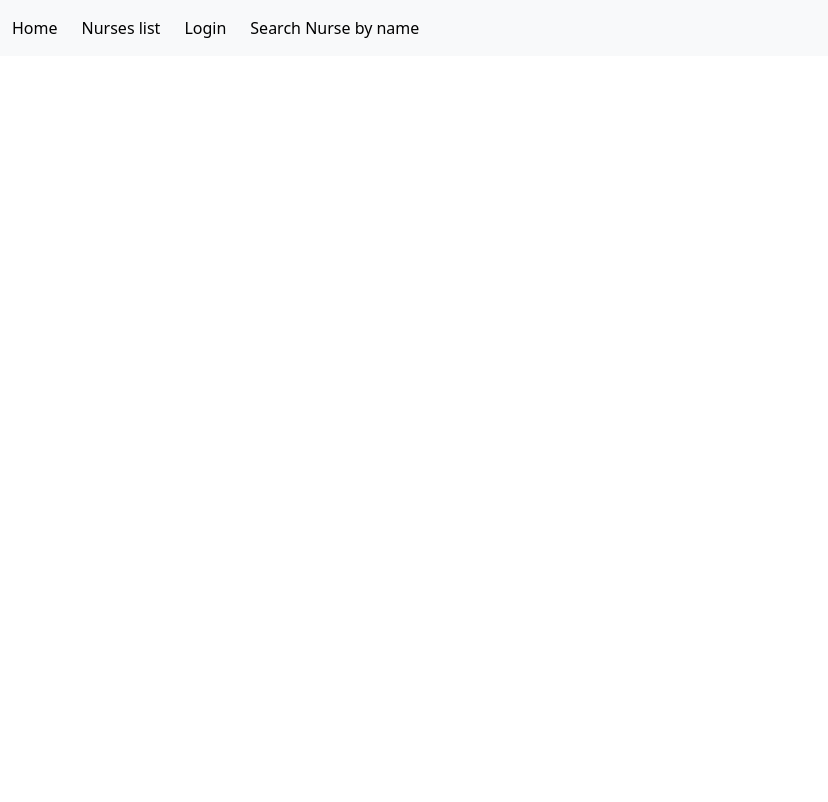
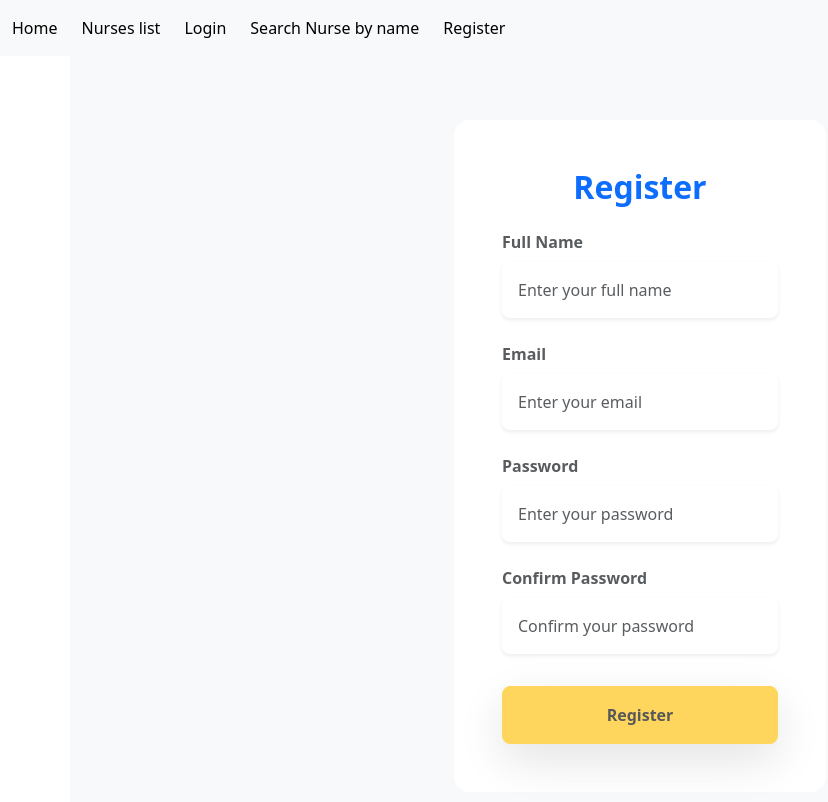
Before and after one commit to santiestebanellc/pr06_daw_front_end, an Angular app in the folder NurseProject_Frontend/: page /nurses-register in a window 1280 px wide. Before the commit this address led to /. Shown: the top 802 px of the page, without its empty margins (0-828 px from the left). Built offline with nearby package versions, Linux system fonts and the light colour scheme.

Commit message:
Nurse-Register#12

```diff
--- a/NurseProject_Frontend/angular.json
+++ b/NurseProject_Frontend/angular.json
@@ -90,5 +90,8 @@
         }
       }
     }
+  },
+  "cli": {
+    "analytics": "a9913d04-a608-4cb7-b08f-daf101feb124"
   }
 }
--- a/NurseProject_Frontend/src/app/app.component.ts
+++ b/NurseProject_Frontend/src/app/app.component.ts
@@ -1,10 +1,11 @@
 import { Component } from '@angular/core';
 import { RouterOutlet } from '@angular/router';
 import { MenuComponent } from './menu/menu.component';
+import { RegisterComponent } from './register/register.component';
 
 @Component({
   selector: 'app-root',
-  imports: [RouterOutlet, MenuComponent],
+  imports: [RouterOutlet, MenuComponent,RegisterComponent],
   templateUrl: './app.component.html',
   styleUrl: './app.component.css',
 })
--- a/NurseProject_Frontend/src/app/app.routes.ts
+++ b/NurseProject_Frontend/src/app/app.routes.ts
@@ -3,6 +3,7 @@ import { SearchNursesByNameComponent } from './search-nurses-by-name/search-nurs
 import { AppComponent } from './app.component';
 import { LoginComponent } from './login/login.component';
 import { ListAllNursesComponent } from './list-all-nurses/list-all-nurses.component';
+import { RegisterComponent } from './register/register.component';
 
 export const routes: Routes = [
   {
@@ -14,4 +15,8 @@ export const routes: Routes = [
     component: LoginComponent,
   },
   { path: 'search-nurses-by-name', component: SearchNursesByNameComponent },
+  {
+    path: 'nurses-register',
+    component: RegisterComponent,
+  },
 ];
--- a/NurseProject_Frontend/src/app/login/login.component.html
+++ b/NurseProject_Frontend/src/app/login/login.component.html
@@ -1,42 +1,49 @@
-<div class="login-container p-4 d-flex flex-column gap-4">
-  <h2>Login</h2>
+<div class="container d-flex justify-content-center align-items-center vh-100 bg-light">
+  <div class="login-container p-5 rounded-4 bg-white col-12 col-md-6 col-lg-4">
+    <!-- Título -->
+    <h2 class="text-center mb-4 text-primary fw-bold">Login</h2>
 
     <form (ngSubmit)="onSubmit()">
-    <div class="d-flex flex-column col-3 gap-4 mb-4">
-      <div class="form-group">
-        <label for="email">Email</label>
+      <!-- Campo de Email -->
+      <div class="form-group mb-4">
+        <label for="email" class="form-label fw-bold text-muted">Email</label>
         <input
           type="email"
           id="email"
           name="email"
           [(ngModel)]="email"
-          class="form-control"
+          class="form-control shadow-sm border-0 rounded-3 p-3"
+          placeholder="Enter your email"
           required
         />
       </div>
 
-      <div class="form-group">
-        <label for="password">Password</label>
+      <!-- Campo de Contraseña -->
+      <div class="form-group mb-4">
+        <label for="password" class="form-label fw-bold text-muted">Password</label>
         <input
           type="password"
           id="password"
           name="password"
           [(ngModel)]="password"
-          class="form-control"
+          class="form-control shadow-sm border-0 rounded-3 p-3"
+          placeholder="Enter your password"
           required
         />
       </div>
-    </div>
 
+      <!-- Botón de Enviar -->
       <button
         type="submit"
-      class="submit-btn px-2 rounded-4 border-0 bg-warning"
-      [disabled]="!email || !password" >
+        class="btn btn-warning w-100 fw-bold py-3 rounded-3 shadow-lg mt-2 transition-all"
+        [disabled]="!email || !password">
         Login
       </button>
 
-    <div *ngIf="errorMessage" class="error-message">
+      <!-- Mensaje de Error -->
+      <div *ngIf="errorMessage" class="alert alert-danger text-center mt-3 shadow-sm rounded-3">
         {{ errorMessage }}
       </div>
     </form>
   </div>
+</div>
--- a/NurseProject_Frontend/src/app/menu/menu.component.html
+++ b/NurseProject_Frontend/src/app/menu/menu.component.html
@@ -15,6 +15,11 @@
           >Search Nurse by name</a
         >
       </li>
+      <li class="nav-item">
+        <a class="nav-link active" href="nurses-register"
+          >Register</a
+        >
+      </li>
     </ul>
   </div>
 </nav>
--- /dev/null
+++ b/NurseProject_Frontend/src/app/register/register.component.html
@@ -0,0 +1,83 @@
+<div class="container d-flex justify-content-center align-items-center vh-100 bg-light">
+    <div class="login-container p-5 rounded-4 bg-white col-12 col-md-6 col-lg-4">
+      <!-- Título -->
+      <h2 class="text-center mb-4 text-primary fw-bold">Register</h2>
+
+      <form (ngSubmit)="onSubmit()">
+        <!-- Campo de Nombre -->
+        <div class="form-group mb-4">
+          <label for="name" class="form-label fw-bold text-muted">Full Name</label>
+          <input
+            type="text"
+            id="name"
+            name="name"
+            [(ngModel)]="name"
+            class="form-control shadow-sm border-0 rounded-3 p-3"
+            placeholder="Enter your full name"
+            required
+          />
+        </div>
+
+        <!-- Campo de Email -->
+        <div class="form-group mb-4">
+          <label for="email" class="form-label fw-bold text-muted">Email</label>
+          <input
+            type="email"
+            id="email"
+            name="email"
+            [(ngModel)]="email"
+            class="form-control shadow-sm border-0 rounded-3 p-3"
+            placeholder="Enter your email"
+            required
+          />
+        </div>
+
+        <!-- Campo de Contraseña -->
+        <div class="form-group mb-4">
+          <label for="password" class="form-label fw-bold text-muted">Password</label>
+          <input
+            type="password"
+            id="password"
+            name="password"
+            [(ngModel)]="password"
+            class="form-control shadow-sm border-0 rounded-3 p-3"
+            placeholder="Enter your password"
+            required
+          />
+        </div>
+
+        <!-- Confirmar Contraseña -->
+        <div class="form-group mb-4">
+          <label for="confirmPassword" class="form-label fw-bold text-muted">Confirm Password</label>
+          <input
+            type="password"
+            id="confirmPassword"
+            name="confirmPassword"
+            [(ngModel)]="confirmPassword"
+            class="form-control shadow-sm border-0 rounded-3 p-3"
+            placeholder="Confirm your password"
+            required
+          />
+        </div>
+
+        <!-- Botón de Enviar -->
+        <button
+          type="submit"
+          class="btn btn-warning w-100 fw-bold py-3 rounded-3 shadow-lg mt-2 transition-all"
+          [disabled]="!name || !email || !password || password !== confirmPassword">
+          Register
+        </button>
+
+        <!-- Mensaje de Error -->
+        <div *ngIf="errorMessage" class="alert alert-danger text-center mt-3 shadow-sm rounded-3">
+          {{ errorMessage }}
+        </div>
+
+        <!-- Mensaje de Éxito -->
+        <div *ngIf="successMessage" class="alert alert-success text-center mt-3 shadow-sm rounded-3">
+          {{ successMessage }}
+        </div>
+      </form>
+
+    </div>
+  </div>
--- /dev/null
+++ b/NurseProject_Frontend/src/app/register/register.component.ts
@@ -0,0 +1,27 @@
+import { Component } from '@angular/core';
+import { CommonModule } from '@angular/common';
+import { FormsModule } from '@angular/forms';
+
+@Component({
+  selector: 'app-register',
+  standalone: true,
+  imports: [CommonModule, FormsModule],
+  templateUrl: './register.component.html',
+  styleUrls: ['./register.component.css']
+})
+export class RegisterComponent {
+  name: string = '';
+  email: string = '';
+  password: string = '';
+  confirmPassword: string = '';
+  errorMessage: string = '';
+  successMessage: string = '';
+
+  onSubmit(): void {
+    if (this.password !== this.confirmPassword) {
+      this.errorMessage = 'Passwords do not match.';
+      return;
+    }
+    this.successMessage = 'Registration successful!';
+  }
+}
```
Also changed, not shown: NurseProject_Frontend/src/app/register/register.component.css (added), 1 other file (tests, documents, lock files or other folders). Lines whose indentation alone changed are shown as unchanged.
